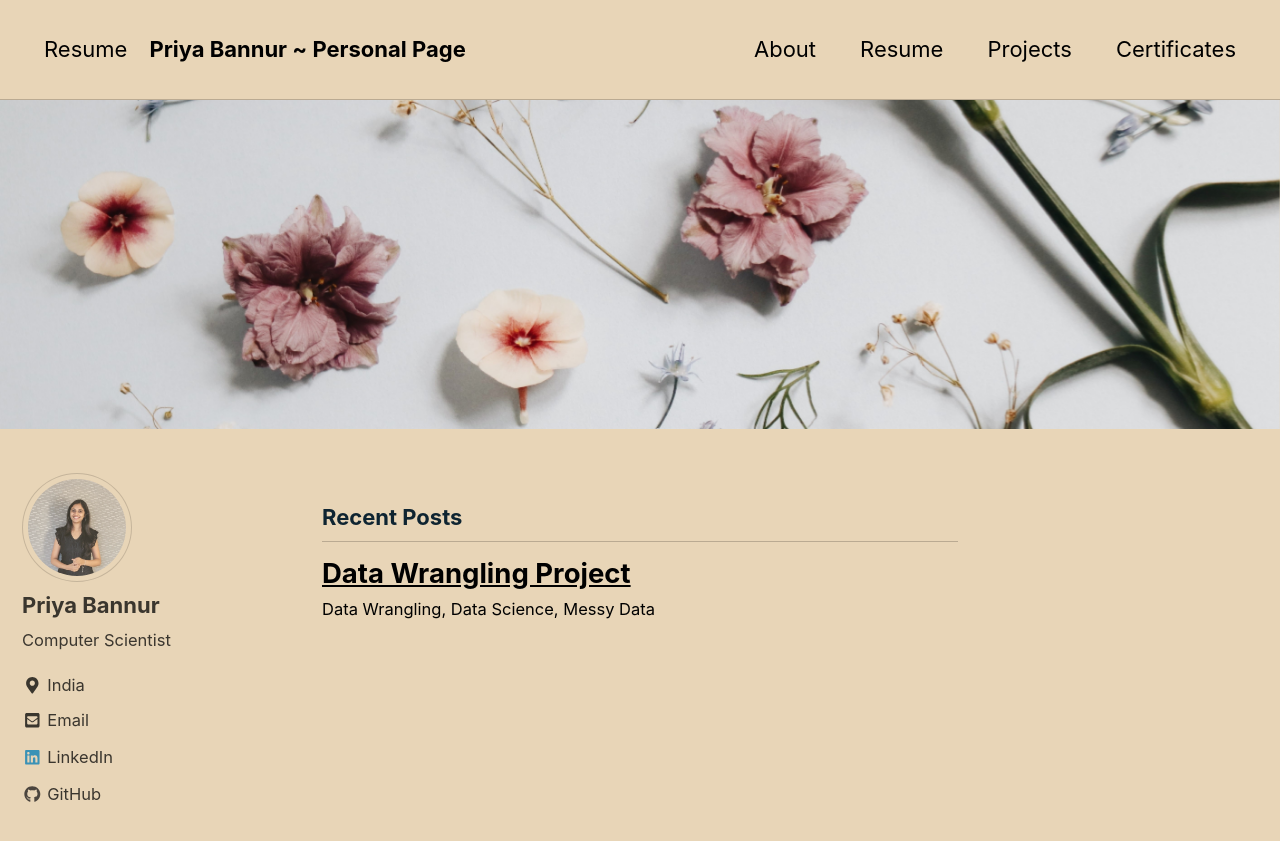
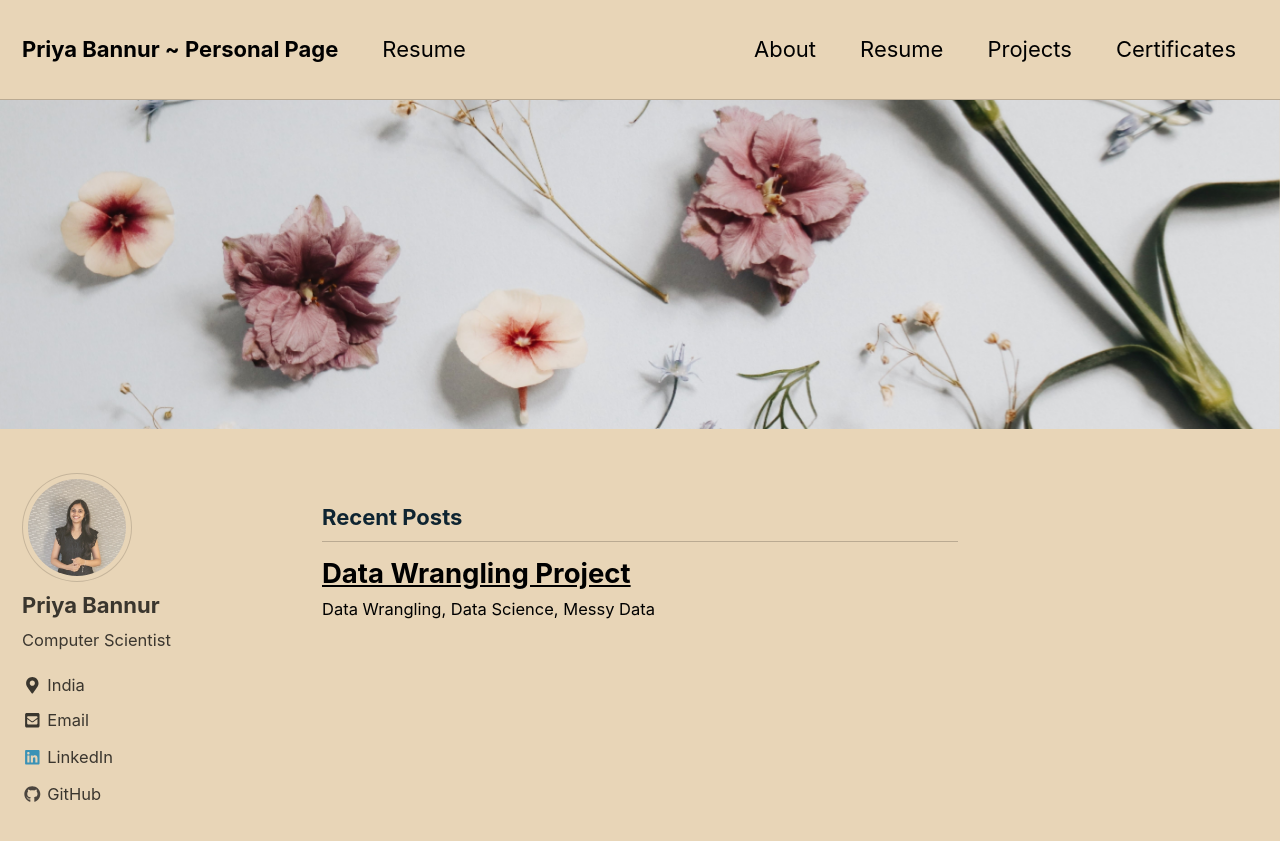
Before and after one commit to Priya-SB/Priya-SB.github.io, a Jekyll site: the page built from index.html, in a window 1280 px wide and 900 px high. Shown: the top 841 px of the window. Built offline with Jekyll 4.4.1, drawn with Linux system fonts in a browser that asks for light colours; nearby versions of some CDN libraries; the list of posts is cut into pages by our own code.

Commit message:
Update masthead.html

```diff
--- a/_includes/masthead.html
+++ b/_includes/masthead.html
@@ -2,8 +2,9 @@
   <div class="masthead__inner-wrap">
     <div class="masthead__menu">
       <nav id="site-nav" class="greedy-nav">
+
+        <a class="site-title" href="{{ '/' | absolute_url }}">{{ site.title }}</a>
         <a href="PriyaBannur.pdf">Resume</a>
-        <a class="site-title" href="{{ '/' | absolute_url }}">{{ site.title }}</a>
         <ul class="visible-links">
           {% for link in site.data.navigation.main %}
             {% if link.url contains 'http' %}
```
